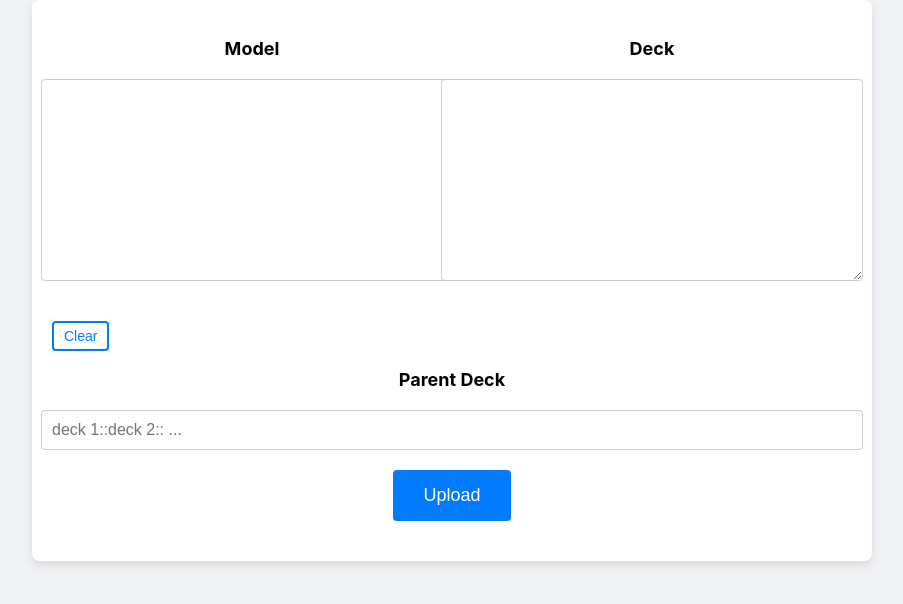
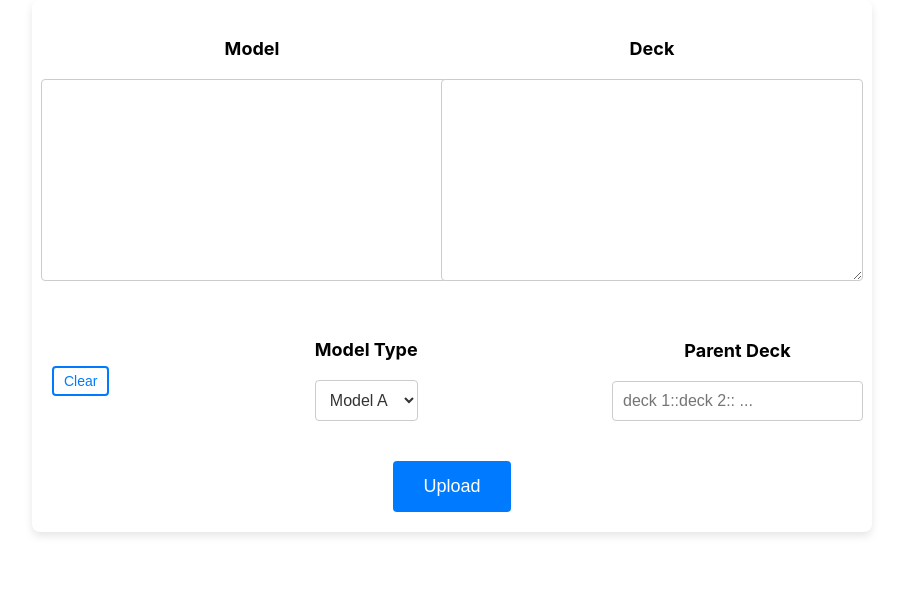
Before and after one commit to Lammy23/Anki-Flashcard-Importer, a React (Create React App) app: page / in a window 1280 px wide. Shown: the top 604 px of the page, without its empty margins (188-1091 px from the left). Built offline with nearby package versions, Linux system fonts and the light colour scheme.

Commit message:
added features

```diff
--- a/package.json
+++ b/package.json
@@ -12,7 +12,7 @@
     "web-vitals": "^2.1.4"
   },
   "scripts": {
-    "start": "react-scripts start",
+    "start": "react-scripts start --host 0.0.0.0",
     "build": "react-scripts build",
     "test": "react-scripts test",
     "eject": "react-scripts eject"
--- a/src/App.css
+++ b/src/App.css
@@ -1,12 +1,11 @@
 /* src/App.css */
 body {
   margin: 0;
-  font-family: -apple-system, BlinkMacSystemFont, 'Segoe UI', 'Roboto', 'Oxygen',
-    'Ubuntu', 'Cantarell', 'Fira Sans', 'Droid Sans', 'Helvetica Neue',
+  font-family: -apple-system, BlinkMacSystemFont, "Segoe UI", "Roboto", "Oxygen",
+    "Ubuntu", "Cantarell", "Fira Sans", "Droid Sans", "Helvetica Neue",
     sans-serif;
   -webkit-font-smoothing: antialiased;
   -moz-osx-font-smoothing: grayscale;
-  background-color: #f0f2f5;
 }
 .app {
   padding: 20px;
@@ -26,11 +25,18 @@ body {
 .row {
   display: flex;
   align-items: center;
-  justify-content: space-around;
+  justify-content: space-between;
   flex-direction: row;
   margin-bottom: 20px;
 }
-textarea, input {
+.center {
+  display: flex;
+  align-items: center;
+  justify-content: center;
+}
+textarea,
+input,
+select {
   width: 100%;
   padding: 10px;
   margin-top: 10px;
@@ -38,7 +44,9 @@ textarea, input {
   border-radius: 4px;
   font-size: 16px;
 }
-textarea:focus, input:focus {
+textarea:focus,
+input:focus,
+select:focus {
   border-color: #007bff;
   outline: none;
 }
@@ -73,6 +81,41 @@ button:hover {
 .clear-button:hover {
   background-color: #e6f7ff;
 }
+.success-message {
+  margin-top: 20px;
+  padding: 10px;
+  border: 1px solid #4caf50;
+  background-color: #dff0d8;
+  color: #3c763d;
+  border-radius: 4px;
+  text-align: center;
+}
+.error-message {
+  margin-top: 20px;
+  padding: 10px;
+  border: 1px solid #f44336;
+  background-color: #fdd;
+  color: #d32f2f;
+  border-radius: 4px;
+  text-align: center;
+}
+.model-type-dropdown {
+  width: 100%;
+  padding: 10px;
+  margin-top: 10px;
+  border: 1px solid #ccc;
+  border-radius: 4px;
+  font-size: 16px;
+  background-color: #fff;
+  color: #333;
+  transition: border-color 0.3s ease, box-shadow 0.3s ease;
+}
+
+.model-type-dropdown:focus {
+  border-color: #007bff;
+  box-shadow: 0 0 5px rgba(0, 123, 255, 0.5);
+  outline: none;
+}
 p {
   font-size: 18px;
   font-weight: bold;
@@ -87,14 +130,3 @@ p {
     width: 100%;
   }
 }
-
-/* src/App.css */
-.success-message {
-  margin-top: 20px;
-  padding: 10px;
-  border: 1px solid #4caf50;
-  background-color: #dff0d8;
-  color: #3c763d;
-  border-radius: 4px;
-  text-align: center;
-}
--- a/src/App.js
+++ b/src/App.js
@@ -1,32 +1,39 @@
+// src/App.js
 import { useState } from "react";
-import { createModel, createDeck } from "./apiService";
+import { createModel, createDeck, sync } from "./apiService";
 import "./App.css";
 
 function App() {
   const [model, setModel] = useState("");
   const [deck, setDeck] = useState("");
   const [parentDeck, setParentDeck] = useState("");
+  const [modelType, setModelType] = useState("model-a");
   const [successMessage, setSuccessMessage] = useState("");
+  const [errorMessage, setErrorMessage] = useState("");
 
   const clearFields = () => {
     setModel("");
     setDeck("");
     setSuccessMessage(""); // Clear the success message when fields are cleared
+    setErrorMessage(""); // Clear the error message when fields are cleared
   };
 
   const handleUpload = () => {
     setSuccessMessage(""); // Clear any previous success message
-    createModel(model)
+    setErrorMessage(""); // Clear any previous error message
+    createModel(model, modelType)
       .then(({ modelName, inOrderFields }) => {
         return createDeck(deck, modelName, inOrderFields, parentDeck);
       })
       .then(() => {
         setSuccessMessage("Model and Deck created successfully!");
+        sync(); // Sync the changes to the server
         setTimeout(() => {
           setSuccessMessage(""); // Clear the success message after 5 seconds
         }, 5000);
       })
       .catch((error) => {
+        setErrorMessage(`Error: ${error.message}`);
         console.error("Error creating model or deck:", error);
       });
   };
@@ -56,9 +63,23 @@ function App() {
           />
         </div>
       </div>
+
+      <div className="row">
         <button className="clear-button" onClick={clearFields}>
           Clear
         </button>
+        <div className="column">
+          <p>Model Type</p>
+          <select
+            className="model-type-dropdown"
+            name="modelType"
+            value={modelType}
+            onChange={(e) => setModelType(e.target.value)}
+          >
+            <option value="model-a">Model A</option>
+            <option value="model-c">Model C</option>
+          </select>
+        </div>
         <div className="column">
           <p>Parent Deck</p>
           <input
@@ -68,12 +89,17 @@ function App() {
             onChange={(e) => setParentDeck(e.target.value)}
           />
         </div>
-      <div className="row">
+      </div>
+
+      <div className="center">
         <button className="upload-button" onClick={handleUpload}>
           Upload
         </button>
       </div>
-      {successMessage && <div className="success-message">{successMessage}</div>}
+      {successMessage && (
+        <div className="success-message">{successMessage}</div>
+      )}
+      {errorMessage && <div className="error-message">{errorMessage}</div>}
     </div>
   );
 }
--- a/src/apiService.js
+++ b/src/apiService.js
@@ -7,16 +7,32 @@ function invoke(action, version, params = {}) {
     method: "POST",
     body: JSON.stringify({ action, version, params }),
     headers: { "Content-Type": "application/json" },
-  }).then((res) => res.json());
+  })
+    .then((res) => res.json())
+    .then((response) => {
+      console.log(`Response for action ${action}:`, response);
+      if (response.error) {
+        throw new Error(response.error);
+      }
+      return response;
+    });
 }
 
-function createModel(fileContent) {
+function sync() {
+  return invoke("sync", VERSION);
+}
+
+function createModel(fileContent, modelType) {
   return new Promise((resolve, reject) => {
     const lines = fileContent.split("\n");
     let result = {
       modelName: "",
       inOrderFields: [],
-      css: ".card {font-family:open sans;font-size:30px;text-align:center;color:black;background-color:white;}\n.extra {font-size:15px;}\nstrong {color:lightblue;}",
+      css:
+        modelType === "model-c"
+          ? ".card {font-family:open sans;font-size:20px;text-align: center;color: black;background-color: white;}.cloze {font-weight:bold;color:blue;}.nightMode .cloze {color:lightblue;}"
+          : ".card {font-family:open sans;font-size:30px;text-align:center;color:black;background-color:white;}\n.extra {font-size:15px;}\nstrong {color:lightblue;}",
+      isCloze: modelType === "model-c",
       cardTemplates: [],
     };
 
@@ -72,7 +88,12 @@ function createModel(fileContent) {
     console.log("cardTemplates", result.cardTemplates);
 
     invoke("createModel", VERSION, result)
-      .then(() => resolve({ modelName: result.modelName, inOrderFields: result.inOrderFields }))
+      .then(() =>
+        resolve({
+          modelName: result.modelName,
+          inOrderFields: result.inOrderFields,
+        })
+      )
       .catch(reject);
   });
 }
@@ -92,8 +113,6 @@ function createDeck(fileContent, modelName, inOrderFields, parentDeck) {
           return !(line[0] === "#") && line.length > 0;
         });
 
-        console.log("lines", lines);
-
         lines = lines.map((line) => {
           var newLine = line.trim();
           newLine = newLine.split("\t").filter((word, index) => {
@@ -102,8 +121,6 @@ function createDeck(fileContent, modelName, inOrderFields, parentDeck) {
           return newLine;
         });
 
-        console.log("lines", lines);
-
         lines.forEach((line) => {
           // line[0], line[1], line[2], ...
           const note = {
@@ -111,7 +128,6 @@ function createDeck(fileContent, modelName, inOrderFields, parentDeck) {
             modelName: modelName,
           };
           var fields = inOrderFields.reduce((accumulator, key, index) => {
-            // console.log(accumulator)
             accumulator[key] = line[index];
             return accumulator;
           }, {});
@@ -129,4 +145,4 @@ function createDeck(fileContent, modelName, inOrderFields, parentDeck) {
   });
 }
 
-export { createModel, createDeck };
+export { createModel, createDeck, sync };
```
Lines whose indentation alone changed are shown as unchanged.
